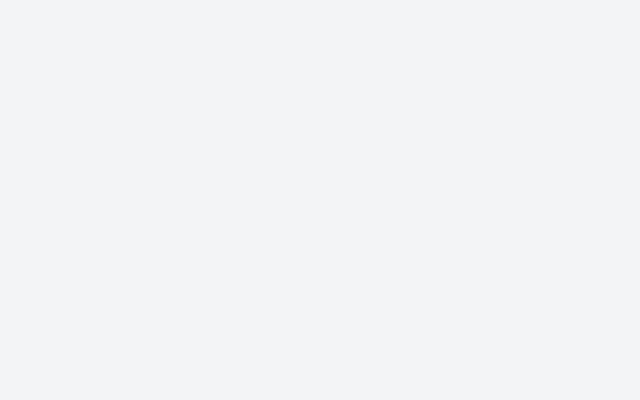
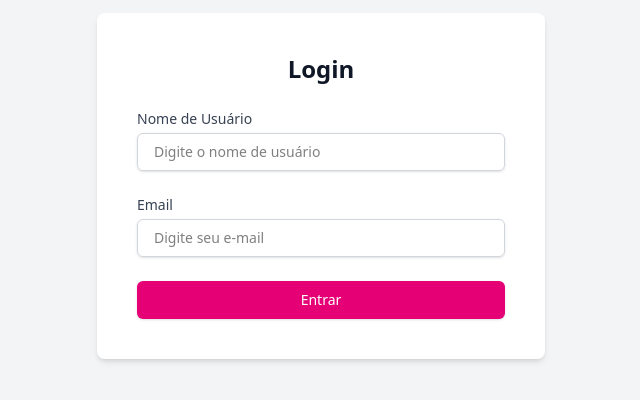
Before and after one commit to FIAP-AURAMED/access-control-cp, a React (Vite) app: page / in a window 1280 px wide. Shown: the part 214-614 px from the top of the page, without its empty margins (319-959 px from the left). Built offline with nearby package versions, Linux system fonts and the light colour scheme.

Commit message:
Usando o componente Form e adaptando ele para o login

```diff
--- a/src/routes/Login/index.tsx
+++ b/src/routes/Login/index.tsx
@@ -40,6 +40,12 @@ export default function Login() {
 
     return (
         <div className="flex flex-col items-center justify-center min-h-screen bg-gray-100">
+            <Form
+                onSubmit={onSubmit}
+                legend="Login"
+                fields={['nomeUsuario', 'email']}
+                buttonText="Entrar"/>
+
 
         </div>
     )
```
